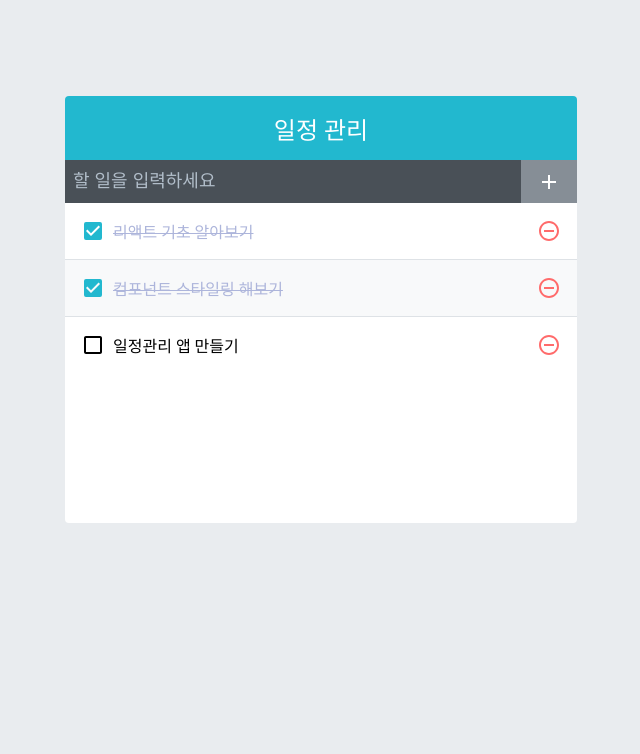
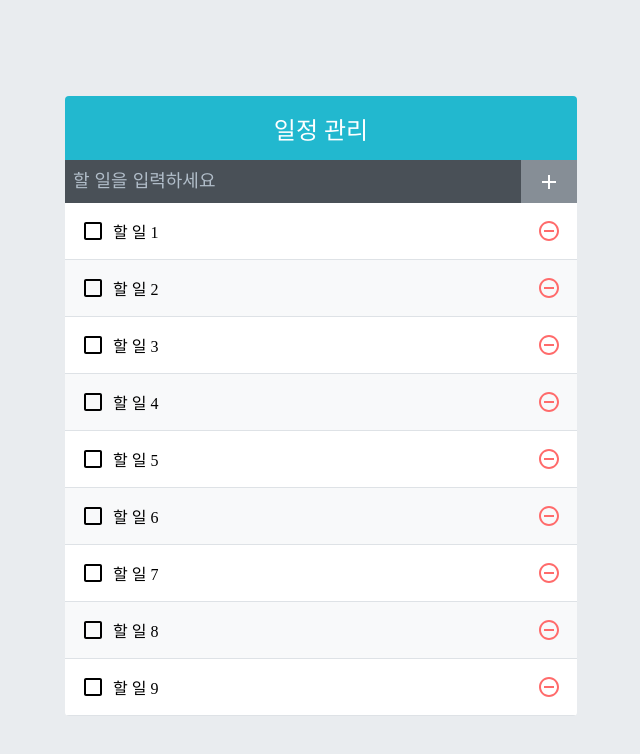
Before and after one commit to star-moon-cloud-k/WebProject, a React (Create React App) app in the folder react/todo-app/: page / in a window 1280 px wide. Shown: the top 754 px of the page, without its empty margins (319-959 px from the left). Built offline with nearby package versions, Linux system fonts and the light colour scheme.

Commit message:
컴포넌트 성능 최적화

```diff
--- a/react/todo-app/src/App.js
+++ b/react/todo-app/src/App.js
@@ -6,29 +6,42 @@ import TodoInsert from "./components/TodoInsert";
 import {MdCached} from "react-icons/md";
 import TodoList from "./components/TodoList";
 import {useCallback, useRef, useState} from "react";
+function createBulkTodos(){
+    const array = [];
+    for (let i = 1; i <= 2500; i++){
+        array.push({
+            id : i,
+            text: `할 일 ${i}`,
+            checked: false,
+        })
+    }
+    return array;
+}
+const App = () => {
+    // const [todos, setTodos] = useState([
+    //     {
+    //         id: 1,
+    //         text: '리액트 기초 알아보기',
+    //         checked: true,
+    //     },
+    //     {
+    //         id: 2,
+    //         text: '컴포넌트 스타일링 해보기',
+    //         checked: true,
+    //     },
+    //     {
+    //         id: 3,
+    //         text: '일정관리 앱 만들기',
+    //         checked: false,
+    //     },
+    // ]);
 
-const App = () => {
-    const [todos, setTodos] = useState([
-        {
-            id: 1,
-            text: '리액트 기초 알아보기',
-            checked: true,
-        },
-        {
-            id: 2,
-            text: '컴포넌트 스타일링 해보기',
-            checked: true,
-        },
-        {
-            id: 3,
-            text: '일정관리 앱 만들기',
-            checked: false,
-        },
-    ]);
-
+    const [todos, setTodos] = useState(createBulkTodos);
     //교윳값으로 사용될 id
     //ref를 사용하여 변수 담기
     const nextId = useRef(4)
+
+
 
     const onInsert = useCallback(
         text => {
@@ -37,28 +50,28 @@ const App = () => {
                 text,
                 checked: false
             };
-            setTodos(todos.concat(todo));
+            setTodos(todos => todos.concat(todo));
             nextId.current += 1; //nextId 1씩 더하기
         },
-        [todos],
+        [],
     );
 
     const onRemove = useCallback(
         id => {
-            setTodos(todos.filter(todo => todo.id !== id));
+            setTodos(todos => todos.filter(todo => todo.id !== id));
         },
-        [todos],
+        [],
     )
 
     const onToggle = useCallback(
         id => {
-            setTodos(
+            setTodos(todos =>
                 todos.map(todo =>
                     todo.id === id ? {...todo, checked: !todo.checked} : todo,
                 ),
             );
         },
-        [todos],
+        [],
     );
 
     return (
--- a/react/todo-app/src/components/TodoListItem.js
+++ b/react/todo-app/src/components/TodoListItem.js
@@ -22,4 +22,4 @@ const TodoListItem = ({todo, onRemove, onToggle}) =>{
     );
 };
 
-export default TodoListItem;
+export default React.memo(TodoListItem);
```
